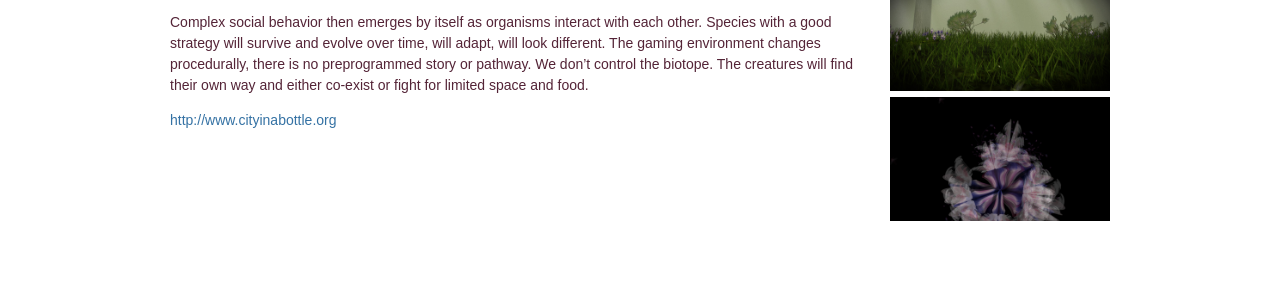
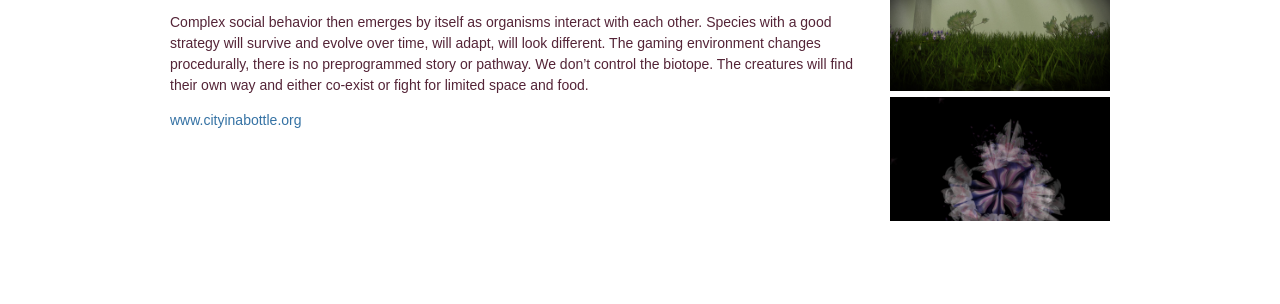
Before and after one commit to nodebox/emrg.be, a Jekyll site: the page built from projects/city-in-a-bottle.md, in a window 1280 px wide. Shown: the part 463-767 px from the top of the page. Built offline with Jekyll 4.4.1, drawn with Linux system fonts in a browser that asks for light colours; nearby versions of some CDN libraries; comment, search, counter and statistics services are not loaded.

Commit message:
Better bottom-link in City in a Bottle.

```diff
--- a/projects/city-in-a-bottle.md
+++ b/projects/city-in-a-bottle.md
@@ -14,6 +14,6 @@ The game environment is based on the principle of emergence (Goldstein, 1999). O
 
 Complex social behavior then emerges by itself as organisms interact with each other. Species with a good strategy will survive and evolve over time, will adapt, will look different. The gaming environment changes procedurally, there is no preprogrammed story or pathway. We don't control the biotope. The creatures will find their own way and either co-exist or fight for limited space and food.
 
-<http://www.cityinabottle.org>
+[www.cityinabottle.org](http://www.cityinabottle.org)
 
 [vaf]: http://www.vaf.be/
```
